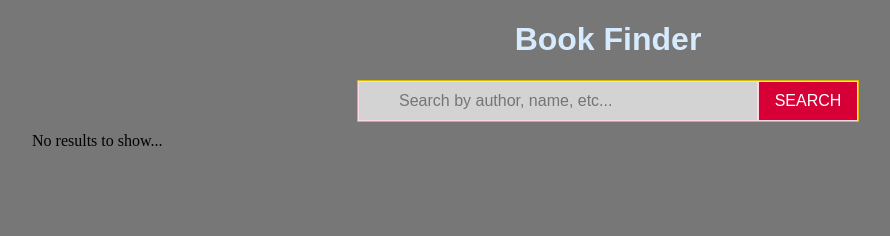
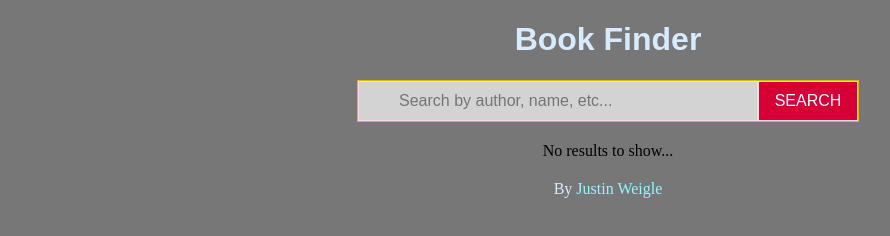
Before and after one commit to j-weigle/book-finder, a React app: page / in a window 1280 px wide. Shown: the whole page, without its empty margins (32-922 px from the left). Built offline with nearby package versions, Linux system fonts and the light colour scheme.

Commit message:
added footer for credit, and fixed some spacing/alignment

```diff
--- a/src/index.js
+++ b/src/index.js
@@ -87,6 +87,9 @@ class Base extends React.Component {
             show={this.state.currentPage > 0}
           />
         </div>
+        <footer>
+          By <a href="https://j-weigle.github.io" rel="noreferrer noopener" target="_blank">Justin Weigle</a>
+        </footer>
       </div>
     );
   }
--- a/src/scss/index.scss
+++ b/src/scss/index.scss
@@ -19,13 +19,26 @@ body {
       font-family: Arial, Helvetica, sans-serif;
     }
   }
+
+  footer {
+    margin: 20px;
+    color: _color(secondary);
+
+    a {
+      text-decoration: none;
+      &:link, &:visited {
+        color: _color(secondary);
+        filter: saturate(5);
+      }
+    }
+  }
 }
 
 .search-wrapper {
   width: 100%;
   display: flex;
   justify-content: center;
-  margin-bottom: 10px;
+  margin-bottom: 20px;
 }
 
 .search {
@@ -84,6 +97,12 @@ body {
   display: flex;
   flex-wrap: wrap;
   justify-content: space-between;
+}
+
+.empty-books-area {
+  display: flex;
+  justify-content: center;
+  width: 100%;
 }
 
 .book {
@@ -147,12 +166,8 @@ body {
   text-indent: 25px;
 }
 
-.pages-wrapper {
-  margin-bottom: 10px;
-}
-
 ul.pagination {
-  margin: 0;
+  margin: 20px;
   padding: 0;
   box-shadow: 0 0 5px rgba(0, 0, 0, 0.1);
   list-style-type: none;
@@ -182,6 +197,7 @@ ul.pagination {
 
     &:hover {
       background-color: darken(_color(secondary), 10%);
+      cursor: pointer;
     }
   }
 }
```
Also changed, not shown: src/css/index.css.
